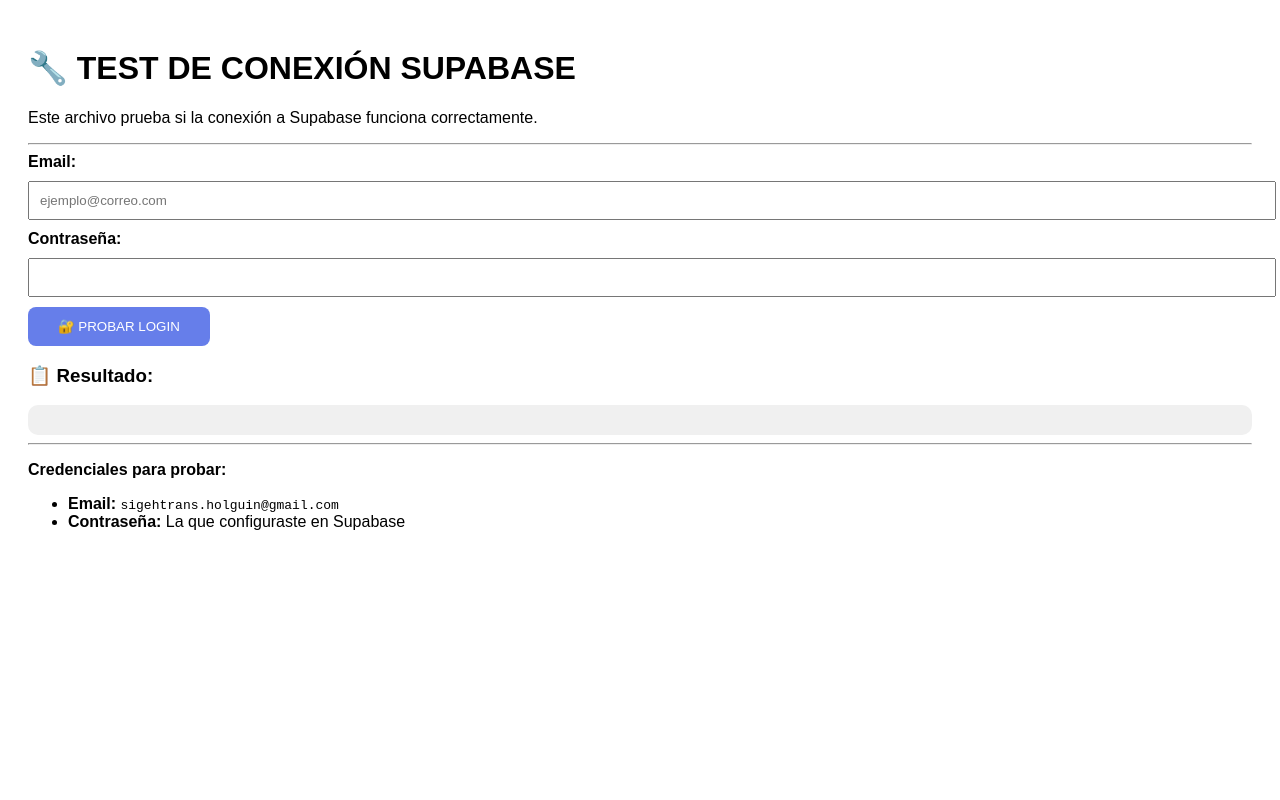
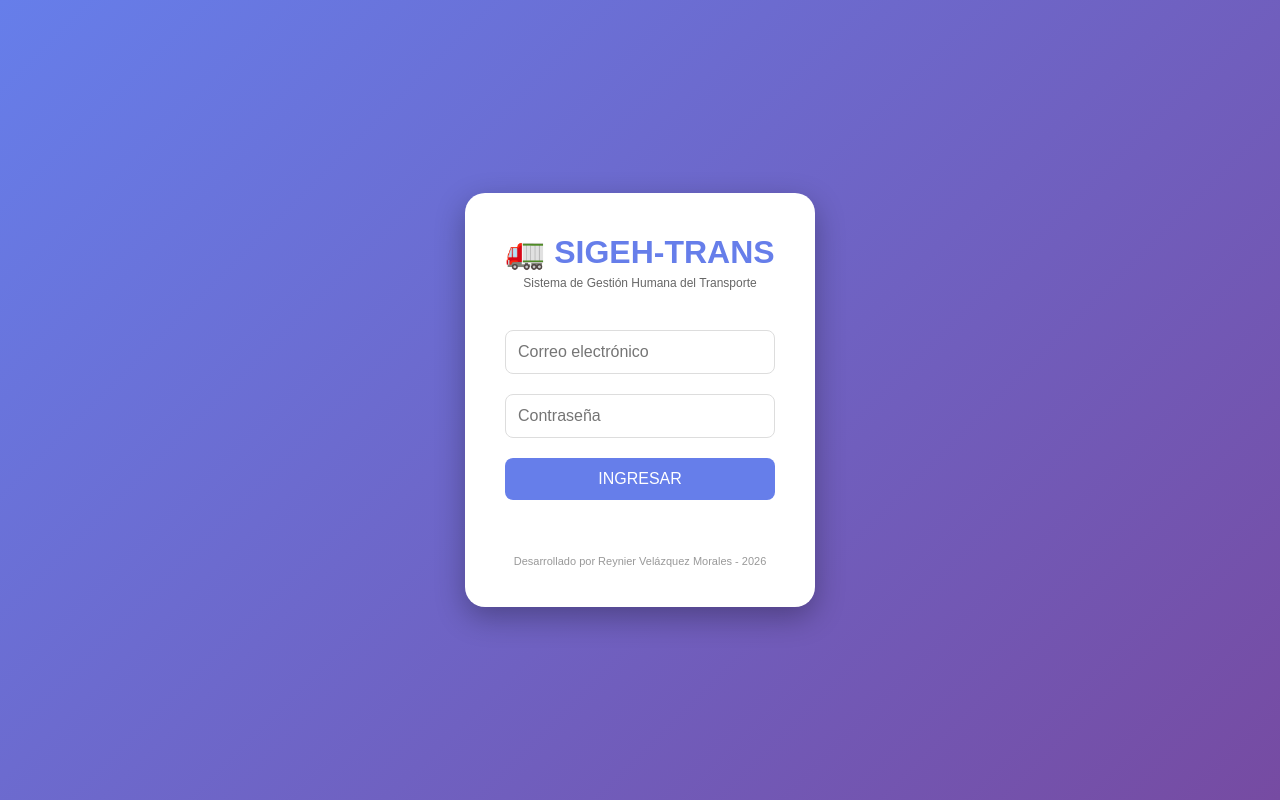
Before and after one commit to reinierneno2017-create/SIGEH-TRANS, a plain HTML site: page index.html in a window 1280 px wide. Drawn offline with nearby package versions, Linux system fonts and the light colour scheme.

Commit message:
index.html

```diff
--- a/index.html
+++ b/index.html
@@ -1,107 +1,169 @@
 <!DOCTYPE html>
-<html>
+<html lang="es">
 <head>
     <meta charset="UTF-8">
-    <title>TEST - SIGEH-TRANS</title>
+    <meta name="viewport" content="width=device-width, initial-scale=1.0">
+    <title>SIGEH-TRANS - Login</title>
     <script src="https://cdn.jsdelivr.net/npm/@supabase/supabase-js@2"></script>
+    <style>
+        * {
+            margin: 0;
+            padding: 0;
+            box-sizing: border-box;
+        }
+        body {
+            font-family: Arial, Helvetica, sans-serif;
+            background: linear-gradient(135deg, #667eea 0%, #764ba2 100%);
+            min-height: 100vh;
+            display: flex;
+            justify-content: center;
+            align-items: center;
+        }
+        .login-box {
+            background: white;
+            padding: 40px;
+            border-radius: 20px;
+            width: 350px;
+            text-align: center;
+            box-shadow: 0 10px 30px rgba(0,0,0,0.3);
+        }
+        h1 {
+            color: #667eea;
+            margin-bottom: 5px;
+        }
+        .sub {
+            color: #666;
+            font-size: 12px;
+            margin-bottom: 30px;
+        }
+        input {
+            width: 100%;
+            padding: 12px;
+            margin: 10px 0;
+            border: 1px solid #ddd;
+            border-radius: 8px;
+            font-size: 16px;
+        }
+        button {
+            width: 100%;
+            padding: 12px;
+            background: #667eea;
+            color: white;
+            border: none;
+            border-radius: 8px;
+            font-size: 16px;
+            cursor: pointer;
+            margin-top: 10px;
+        }
+        button:hover {
+            background: #5a67d8;
+        }
+        .mensaje {
+            margin-top: 15px;
+            padding: 10px;
+            border-radius: 8px;
+            font-size: 14px;
+        }
+        .error {
+            background: #fee;
+            color: red;
+            border: 1px solid #fcc;
+        }
+        .exito {
+            background: #efe;
+            color: green;
+            border: 1px solid #cfc;
+        }
+        .footer {
+            margin-top: 20px;
+            font-size: 11px;
+            color: #999;
+        }
+    </style>
 </head>
-<body style="font-family: Arial; padding: 20px;">
-    <h1>🔧 TEST DE CONEXIÓN SUPABASE</h1>
-    <p>Este archivo prueba si la conexión a Supabase funciona correctamente.</p>
+<body>
 
-    <hr>
+<div class="login-box">
+    <h1>🚛 SIGEH-TRANS</h1>
+    <div class="sub">Sistema de Gestión Humana del Transporte</div>
 
-    <label><strong>Email:</strong></label><br>
-    <input type="email" id="email" style="width: 100%; padding: 10px; margin: 10px 0;" placeholder="ejemplo@correo.com">
+    <input type="email" id="correo" placeholder="Correo electrónico">
+    <input type="password" id="clave" placeholder="Contraseña">
+    <button onclick="iniciarSesion()">INGRESAR</button>
 
-    <label><strong>Contraseña:</strong></label><br>
-    <input type="password" id="password" style="width: 100%; padding: 10px; margin: 10px 0;">
-
-    <button onclick="hacerLogin()" style="background: #667eea; color: white; padding: 12px 30px; border: none; border-radius: 8px; cursor: pointer;">🔐 PROBAR LOGIN</button>
-
-    <h3>📋 Resultado:</h3>
-    <div id="resultado" style="background: #f0f0f0; padding: 15px; border-radius: 10px; font-family: monospace; white-space: pre-wrap;"></div>
-
-    <hr>
-    <p><strong>Credenciales para probar:</strong></p>
-    <ul>
-        <li><strong>Email:</strong> <code>sigehtrans.holguin@gmail.com</code></li>
-        <li><strong>Contraseña:</strong> La que configuraste en Supabase</li>
-    </ul>
+    <div id="resultado" class="mensaje"></div>
+    <div class="footer">Desarrollado por Reynier Velázquez Morales - 2026</div>
+</div>
 
 <script>
-        // Configuración de Supabase
+    // Tus datos de Supabase
     const SUPABASE_URL = "https://jnmhbsvjnsvagcdfujok.supabase.co";
-        const SUPABASE_ANON_KEY = "eyJhbGciOiJIUzI1NiIsInR5cCI6IkpXVCJ9.eyJpc3MiOiJzdXBhYmFzZSIsInJlZiI6ImpubWhic3ZqbnN2YWdjZGZ1am9rIiwicm9sZSI6ImFub24iLCJpYXQiOjE3NzU1NzQ5NjUsImV4cCI6MjA5MTE1MDk2NX0.n6cSbVkX0u23zshq49O0FPCwLKS3MP-o8J8EyroI75E";
+    const SUPABASE_KEY = "eyJhbGciOiJIUzI1NiIsInR5cCI6IkpXVCJ9.eyJpc3MiOiJzdXBhYmFzZSIsInJlZiI6ImpubWhic3ZqbnN2YWdjZGZ1am9rIiwicm9sZSI6ImFub24iLCJpYXQiOjE3NzU1NzQ5NjUsImV4cCI6MjA5MTE1MDk2NX0.n6cSbVkX0u23zshq49O0FPCwLKS3MP-o8J8EyroI75E";
 
-        // Crear cliente de Supabase
-        const supabase = window.supabase.createClient(SUPABASE_URL, SUPABASE_ANON_KEY);
+    // Inicializar Supabase
+    const supabase = window.supabase.createClient(SUPABASE_URL, SUPABASE_KEY);
 
-        // Función de login
-        async function hacerLogin() {
-            const email = document.getElementById('email').value.trim();
-            const password = document.getElementById('password').value;
-            const resultadoDiv = document.getElementById('resultado');
+    async function iniciarSesion() {
+        const email = document.getElementById('correo').value.trim();
+        const password = document.getElementById('clave').value;
+        const divResultado = document.getElementById('resultado');
 
-            // Limpiar resultado anterior
-            resultadoDiv.innerHTML = '';
-            resultadoDiv.style.color = 'black';
+        // Limpiar mensaje anterior
+        divResultado.innerHTML = '';
+        divResultado.className = 'mensaje';
 
         // Validar campos
-            if (!email) {
-                resultadoDiv.innerHTML = '❌ ERROR: Debes escribir un correo electrónico';
-                resultadoDiv.style.color = 'red';
+        if (!email || !password) {
+            divResultado.innerHTML = '❌ Complete todos los campos';
+            divResultado.classList.add('error');
             return;
         }
 
-            if (!password) {
-                resultadoDiv.innerHTML = '❌ ERROR: Debes escribir una contraseña';
-                resultadoDiv.style.color = 'red';
-                return;
-            }
-
-            // Mostrar que está procesando
-            resultadoDiv.innerHTML = '⏳ Conectando a Supabase...\n';
-            resultadoDiv.innerHTML += `📧 Email: ${email}\n`;
-            resultadoDiv.innerHTML += `🔗 URL: ${SUPABASE_URL}\n\n`;
+        // Mostrar cargando
+        divResultado.innerHTML = '⏳ Conectando...';
+        divResultado.classList.add('exito');
 
         try {
-                const inicio = Date.now();
-
             // Intentar login
             const { data, error } = await supabase.auth.signInWithPassword({
                 email: email,
                 password: password
             });
 
-                const fin = Date.now();
-                resultadoDiv.innerHTML += `⏱️ Tiempo de respuesta: ${fin - inicio} ms\n\n`;
+            if (error) {
+                // Error de autenticación
+                divResultado.innerHTML = '❌ ' + error.message;
+                divResultado.classList.add('error');
+                divResultado.classList.remove('exito');
+            } else {
+                // Login exitoso
+                divResultado.innerHTML = '✅ ¡Bienvenido ' + data.user.email + '! Redirigiendo...';
+                divResultado.classList.add('exito');
+                divResultado.classList.remove('error');
 
-                if (error) {
-                    // Mostrar error
-                    resultadoDiv.innerHTML += `❌ ERROR DE AUTENTICACIÓN:\n`;
-                    resultadoDiv.innerHTML += `Mensaje: ${error.message}\n`;
-                    resultadoDiv.innerHTML += `Código: ${error.status || 'sin código'}\n`;
-                    resultadoDiv.style.color = 'red';
-                } else {
-                    // Mostrar éxito
-                    resultadoDiv.innerHTML += `✅ ¡LOGIN EXITOSO!\n`;
-                    resultadoDiv.innerHTML += `👤 Usuario: ${data.user.email}\n`;
-                    resultadoDiv.innerHTML += `🆔 ID: ${data.user.id}\n`;
-                    resultadoDiv.innerHTML += `📅 Creado: ${data.user.created_at || 'N/A'}\n`;
-                    resultadoDiv.style.color = 'green';
+                // Guardar sesión
+                localStorage.setItem('usuario', data.user.email);
+
+                // Redirigir al dashboard después de 2 segundos
+                setTimeout(() => {
+                    alert('Login exitoso como: ' + data.user.email);
+                }, 500);
             }
 
         } catch (error) {
-                resultadoDiv.innerHTML += `❌ ERROR INESPERADO:\n`;
-                resultadoDiv.innerHTML += `Mensaje: ${error.message}\n`;
-                resultadoDiv.style.color = 'red';
+            divResultado.innerHTML = '❌ Error de conexión: ' + error.message;
+            divResultado.classList.add('error');
+            divResultado.classList.remove('exito');
         }
     }
 
-        // Mensaje de inicio
-        console.log('✅ Archivo de prueba cargado correctamente');
-        document.getElementById('resultado').innerHTML = '✅ Archivo cargado. Escribe tus credenciales y haz clic en "PROBAR LOGIN"';
+    // Verificar si ya hay sesión guardada
+    window.onload = function() {
+        const usuarioGuardado = localStorage.getItem('usuario');
+        if (usuarioGuardado) {
+            document.getElementById('correo').value = usuarioGuardado;
+        }
+    }
 </script>
 </body>
 </html>
```
Lines whose indentation alone changed are shown as unchanged.
